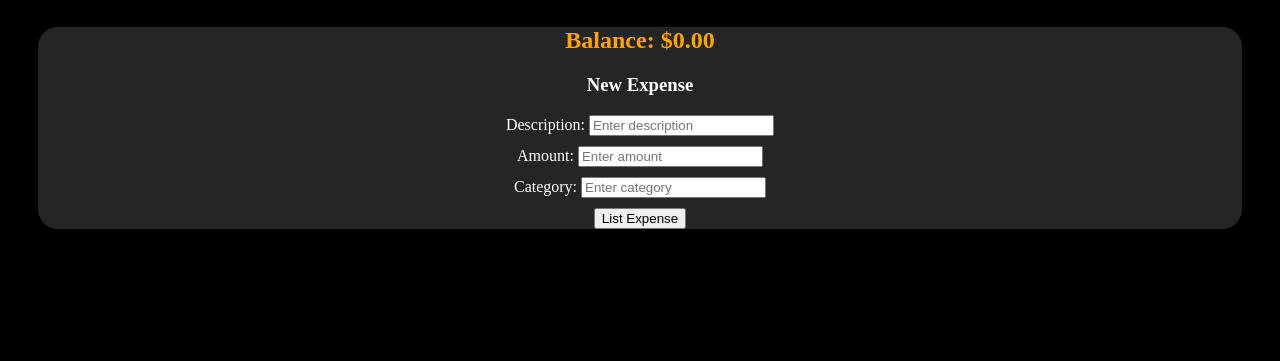
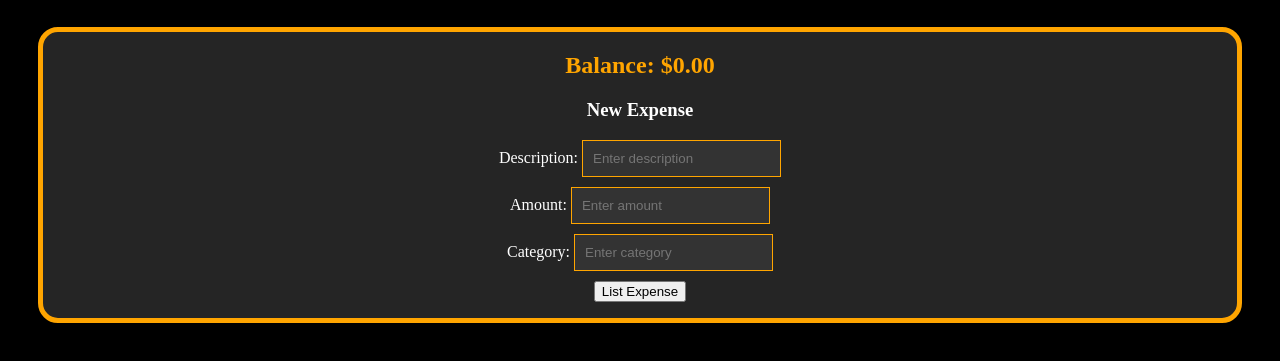
Before and after one commit to KrithikSin/Phase-1-Project, a plain HTML site: page index.html in a window 1280 px wide. Shown: the part 61-422 px from the top of the page. Drawn offline with Linux system fonts and the light colour scheme.

Commit message:
input text ccs modified to have orange text and border

```diff
--- a/styles.css
+++ b/styles.css
@@ -8,12 +8,18 @@ body {
     background-color: #252525;
     margin: 30px;
     border-radius: 20px;
+    border: 5px solid orange;
 }
 
 #balance-display h2 {
     color: orange;
 }
 
+
 .input-text {
     margin-bottom: 10px;
+    padding: 10px;
+    border: 1px solid orange;
+    color: orange;
+    background-color: #333;
 }
```
